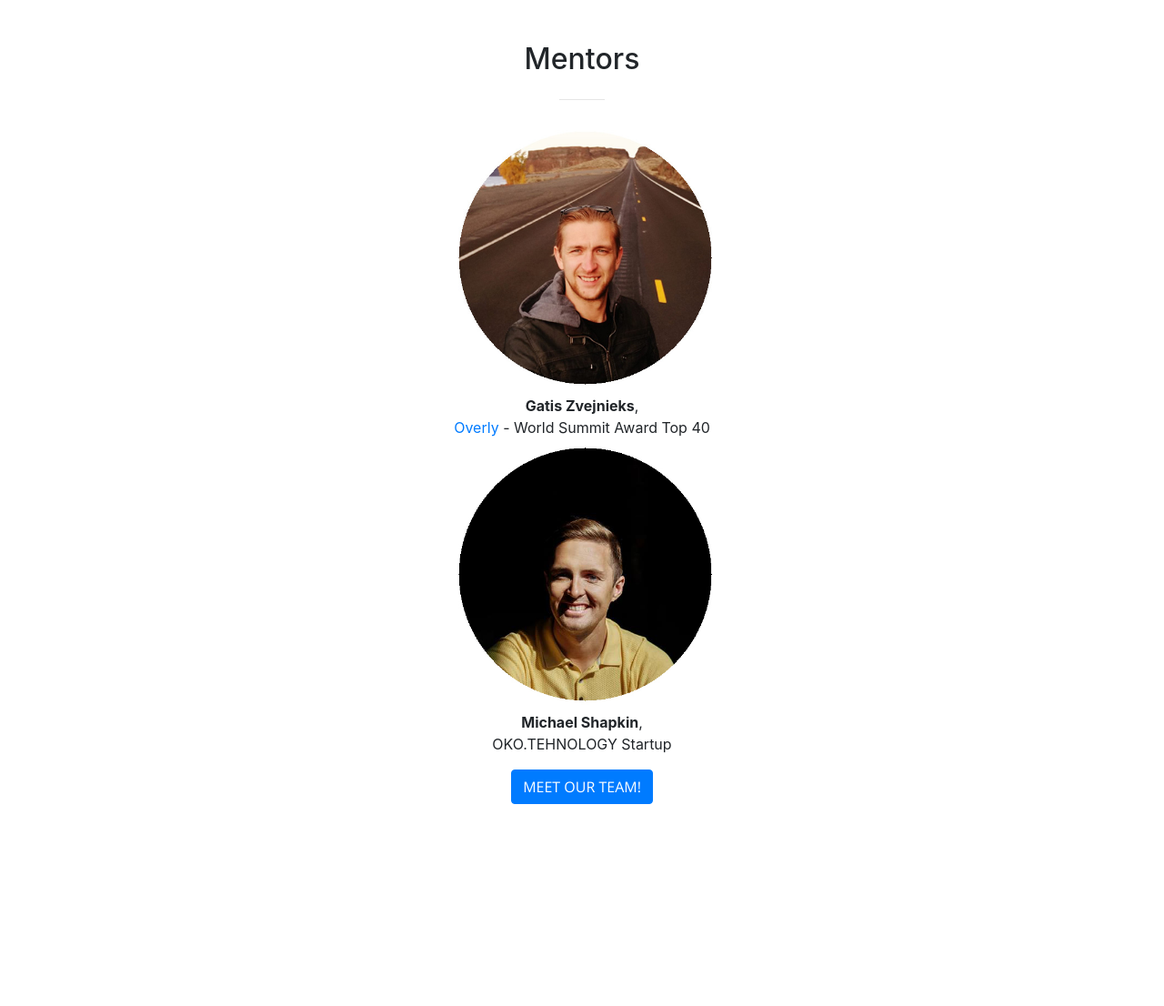
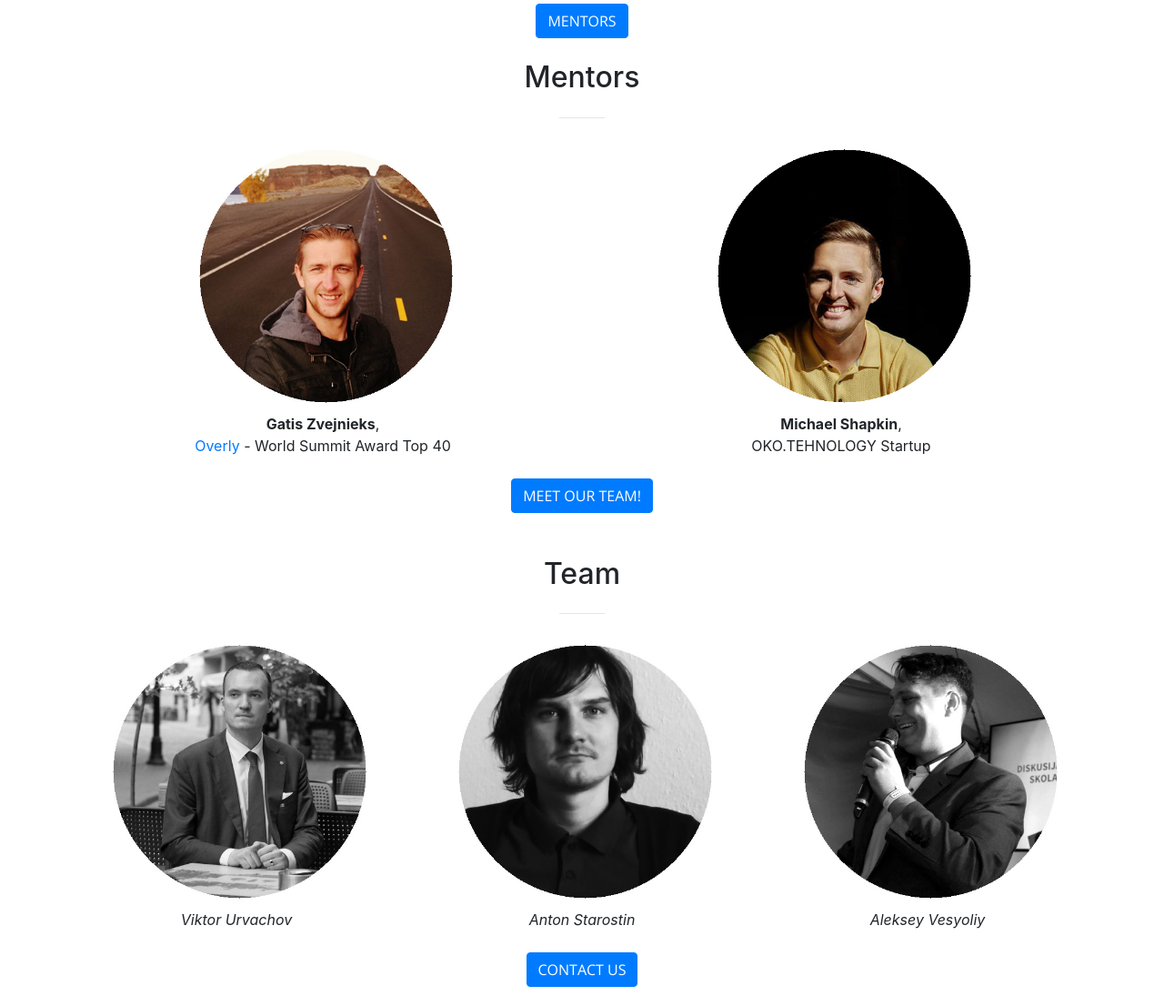
Before and after one commit to pirrencode/techriga, a website with bundled scripts: page index.html in a window 1280 px wide. Shown: the part 2557-3663 px from the top of the page at 91% size. Built offline with nearby package versions, Linux system fonts and the light colour scheme.

Commit message:
Updated team and mentors divs

```diff
--- a/index.html
+++ b/index.html
@@ -97,7 +97,7 @@
               <li class="listing mb-2">Social entrepreneurship Road Map</li>
               <li class="listing mb-2">How to fund your idea and attract investment for your project</li>
               <li class="listing mb-2">How to build effective team</li>
-              <li class="listing mb-2">how to write your project</li>
+              <li class="listing mb-2">How to write your project</li>
               <li class="listing mb-2">Pitch Your Idea</li>
               <li class="listing mb-2">Tech Startup Trends</li>
             </p>
@@ -147,6 +147,10 @@
             </div>
           </div>
         </div>
+      </div>
+      <div class="col-lg-8 mx-auto text-center">
+      </br>
+        <a class="btn btn-primary btn-xl js-scroll-trigger" href="#portfolio">Be inspired!</a>
       </div>
     </section>
 
@@ -245,45 +249,68 @@
           </div>
         </div>
       </div>
+      <div class="col-lg-8 mx-auto text-center">
+      </br>
+        <a class="btn btn-primary btn-xl js-scroll-trigger" href="#mentors">Mentors</a>
+      </div>
     </section>
 
-    <section id="mentors">
+    <section class="p-4" id="mentors">
       <div class="container">
-        <div class="row">
-          <div class="col-lg-8 mx-auto text-center">
-            <h2 class="section-heading">Mentors</h2>
-            <hr class="my-4">
+        <div class="col-lg-8 mx-auto text-center">
+          <h2 class="section-heading">Mentors</h2>
+          <hr class="my-4">
+        </div>
+
+
+        <div class="row text-center">
+          <div class="col-sm-6 text-center">
             <img src="img/photos/gatis_zvejnieks.jpg" width="300"><br />
             <b>Gatis Zvejnieks</b>, <br /><a href="http://www.overly.lv">Overly</a> - World Summit Award Top 40<br />
+          </div>
+          <div class="col-sm-6 text-center">
             <img src="img/photos/michael-shapkin.jpg" width="300"><br />
             <b>Michael Shapkin</b>, <br />OKO.TEHNOLOGY Startup<br />
-            <p>
-            <p>
-              <a class="btn btn-primary btn-xl js-scroll-trigger" href="#team">Meet Our Team!</a>
-            </p>
+          </div>
+
+        </div>
+
+        <div class="col-lg-8 mx-auto text-center">
+        </br>
+          <a class="btn btn-primary btn-xl js-scroll-trigger" href="#team">Meet Our Team!</a>
+        </div>
+
+    </section>
+
+    <section class="p-4" id="team">
+      <div class="container">
+        <div class="col-lg-8 mx-auto text-center">
+          <h2 class="section-heading">Team</h2>
+          <hr class="my-4">
+        </div>
+
+        <div class="row">
+          <div class="col-sm-4 text-center">
+            <img src="img/photos/viktor-urvacovs-.jpg" width="300"></img><br/>
+            <i>Viktor Urvachov</i>
+          </div>
+          <div class="col-sm-4 text-center">
+            <img src="img/photos/antons-starostins-.jpg" width="300"></img><br/>
+            <i>Anton Starostin</i>
+          </div>
+          <div class="col-sm-4 text-center">
+            <img src="img/photos/aleksey-vesyoliy-.jpg" width="300"></img><br/>
+            <i>Aleksey Vesyoliy</i>
           </div>
         </div>
 
-          </div>
-        </div>
       </div>
-    </section>
 
-    <section id="team">
-      <div class="container">
-        <div class="row">
-          <div class="col-lg-8 mx-auto text-center">
-            <h2 class="section-heading">Our team</h2>
-            <hr class="light my-4">
-            <img src="img/photos/viktor-urvacovs-.jpg" width="300"></img><br/>
-            <i>Viktor Urvachov<br/>
-            <img src="img/photos/antons-starostins-.jpg" width="300"></img><br/>
-            Anton Starostin<br/>
-            <img src="img/photos/aleksey-vesyoliy-.jpg" width="300"></img><br/>
-            Aleksey Vesyoliy</i><br/>
-          </div>
-        </div>
+      <div class="col-lg-8 mx-auto text-center">
+      </br>
+        <a class="btn btn-primary btn-xl js-scroll-trigger" href="#contact">Contact Us</a>
       </div>
+
     </section>
 
     <section id="contact">
@@ -292,7 +319,7 @@
           <div class="col-lg-8 mx-auto text-center">
             <h2 class="section-heading">Let's Get In Touch!</h2>
             <hr class="my-4">
-            <p class="mb-5">Ready to start your next project with us? That's great! Give us a call or send us an email and we will get back to you as soon as possible!</p>
+            <p class="mb-5">Interested to participate? That's great! Apply now and feel free to contact us if you have any questions and we will get back to you as soon as possible!</p>
             <p>
               <a class="btn btn-primary btn-xl js-scroll-trigger" href="https://docs.google.com/forms/d/1o4c-IqnJs3Z4ivHVyAjEv6Fe-37MvvT1jRzFVmDgntU/">APPLY TO THE STARTUP JOURNEY NOW!</a>
             </p>
```
